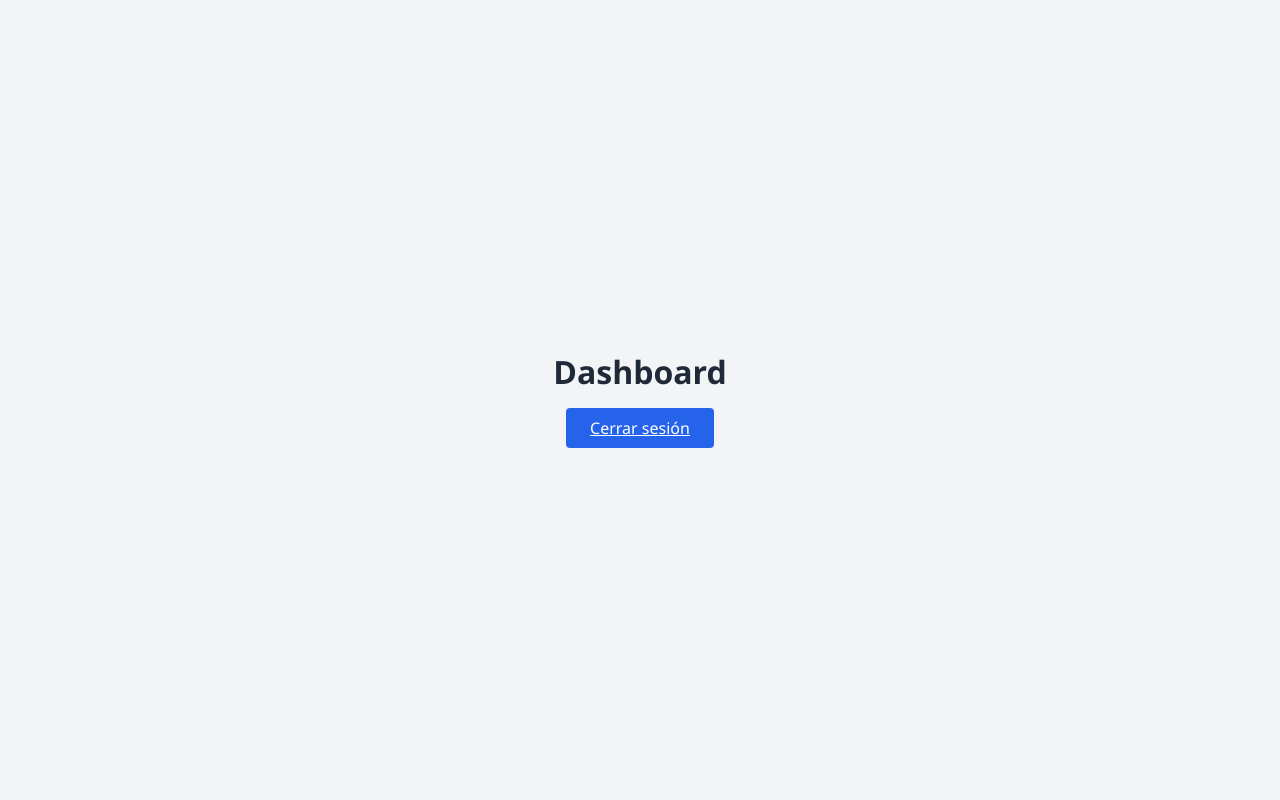
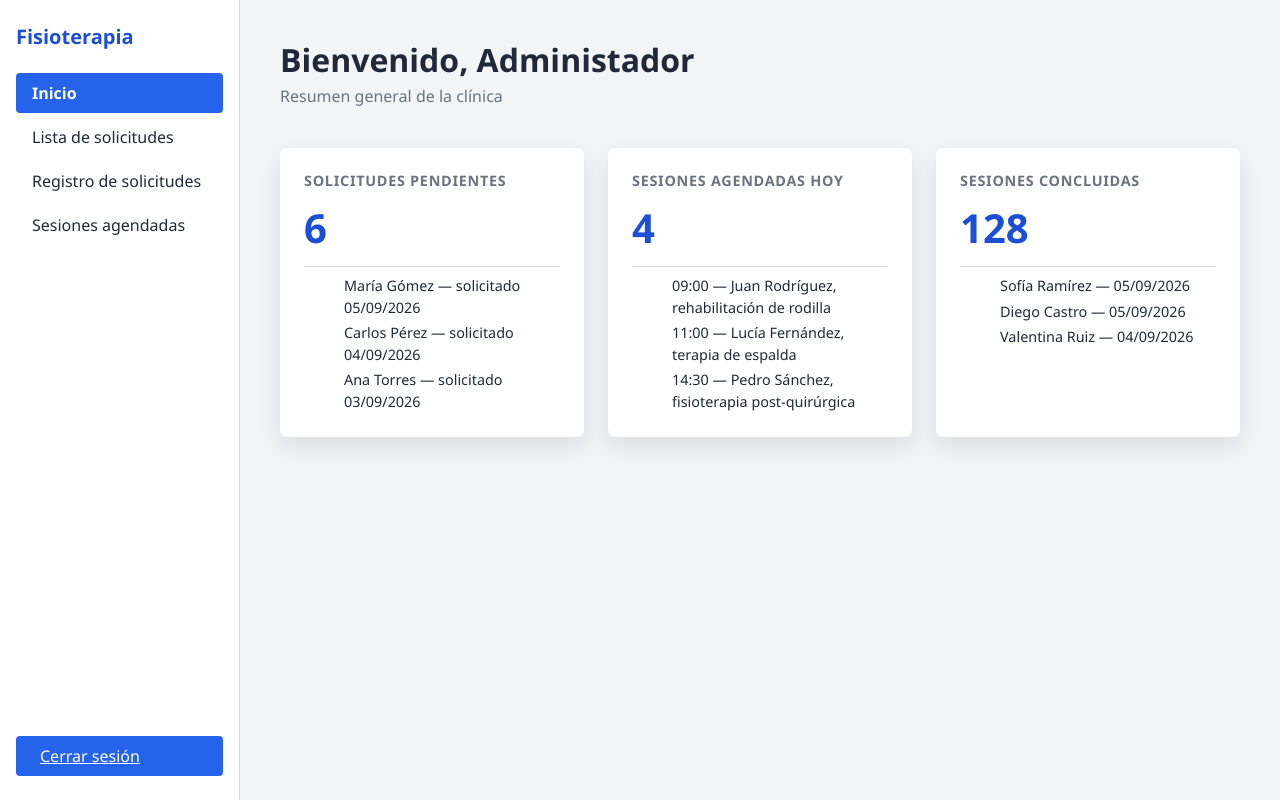
Before and after one commit to joelrios480/practico-html-css, a plain HTML site: page pages/dashboard.html in a window 1280 px wide. Drawn offline with Linux system fonts and the light colour scheme.

Commit message:
feat: dashboard concluido

```diff
--- /dev/null
+++ b/css/common/layout.css
@@ -0,0 +1,83 @@
+/* Layout compartido por las paginas internas de la app (nav lateral + contenido) */
+
+.app-layout {
+  display: flex;
+  min-height: 100vh;
+}
+
+.app-nav {
+  width: 240px;
+  flex-shrink: 0;
+  display: flex;
+  flex-direction: column;
+  gap: var(--spacing-lg);
+  padding: var(--spacing-lg) var(--spacing-md);
+  background-color: var(--color-surface);
+  border-right: 1px solid var(--color-border);
+}
+
+.app-nav-brand h2 {
+  font-size: 1.25rem;
+  color: var(--color-primary-dark);
+}
+
+.nav-list {
+  list-style: none;
+  margin: 0;
+  padding: 0;
+  flex: 1;
+  display: flex;
+  flex-direction: column;
+  gap: var(--spacing-xs);
+}
+
+.nav-link {
+  display: block;
+  padding: var(--spacing-sm) var(--spacing-md);
+  border-radius: var(--radius-sm);
+  color: var(--color-text);
+  text-decoration: none;
+}
+
+.nav-link:hover {
+  background-color: var(--color-bg);
+}
+
+.nav-link-active {
+  background-color: var(--color-primary);
+  color: var(--color-surface);
+  font-weight: 600;
+}
+
+.nav-link-active:hover {
+  background-color: var(--color-primary-dark);
+}
+
+.app-main {
+  flex: 1;
+  padding: var(--spacing-xl);
+}
+
+/* Responsivo: el nav pasa a barra horizontal en pantallas angostas */
+@media (max-width: 768px) {
+  .app-layout {
+    flex-direction: column;
+  }
+
+  .app-nav {
+    width: 100%;
+    flex-direction: row;
+    align-items: center;
+    overflow-x: auto;
+    border-right: none;
+    border-bottom: 1px solid var(--color-border);
+  }
+
+  .nav-list {
+    flex-direction: row;
+  }
+
+  .app-main {
+    padding: var(--spacing-lg) var(--spacing-md);
+  }
+}
--- a/css/dashboard.css
+++ b/css/dashboard.css
@@ -1,12 +1,50 @@
 /* Estilos exclusivos de la pagina de dashboard (pages/dashboard.html) */
 
-.dashboard-page {
-  min-height: 100vh;
+.dashboard-header {
+  margin-bottom: var(--spacing-xl);
+}
+
+.dashboard-header p {
+  margin-top: var(--spacing-xs);
+  color: var(--color-text-light);
+}
+
+.cards-grid {
+  display: grid;
+  grid-template-columns: repeat(auto-fit, minmax(260px, 1fr));
+  gap: var(--spacing-lg);
+}
+
+.card {
   display: flex;
   flex-direction: column;
-  align-items: center;
-  justify-content: center;
-  gap: var(--spacing-md);
-  text-align: center;
-  padding: var(--spacing-md);
+  gap: var(--spacing-sm);
+  background-color: var(--color-surface);
+  border-radius: var(--radius-md);
+  box-shadow: var(--shadow-card);
+  padding: var(--spacing-lg);
 }
+
+.card-title {
+  font-size: 0.9rem;
+  color: var(--color-text-light);
+  text-transform: uppercase;
+  letter-spacing: 0.05em;
+}
+
+.card-count {
+  font-size: 2.5rem;
+  font-weight: 700;
+  color: var(--color-primary-dark);
+}
+
+.card-list {
+  list-style: none;
+  margin: 0;
+  padding-top: var(--spacing-sm);
+  border-top: 1px solid var(--color-border);
+  display: flex;
+  flex-direction: column;
+  gap: var(--spacing-xs);
+  font-size: 0.9rem;
+}
--- a/pages/dashboard.html
+++ b/pages/dashboard.html
@@ -3,16 +3,68 @@
   <head>
     <meta charset="UTF-8" />
     <meta name="viewport" content="width=device-width, initial-scale=1.0" />
-    <title>Dashboard | Fisioterapia</title>
+    <title>Inicio | Fisioterapia</title>
     <link rel="stylesheet" href="../css/normalize.css" />
     <link rel="stylesheet" href="../css/common/variables.css" />
     <link rel="stylesheet" href="../css/common/base.css" />
+    <link rel="stylesheet" href="../css/common/layout.css" />
     <link rel="stylesheet" href="../css/dashboard.css" />
   </head>
   <body>
-    <main class="dashboard-page">
-      <h1>Dashboard</h1>
-      <a class="btn btn-primary" href="../index.html">Cerrar sesión</a>
-    </main>
+    <div class="app-layout">
+      <aside class="app-nav">
+        <div class="app-nav-brand">
+          <h2>Fisioterapia</h2>
+        </div>
+
+        <ul class="nav-list">
+          <li><a class="nav-link nav-link-active" href="dashboard.html" aria-current="page">Inicio</a></li>
+          <li><a class="nav-link" href="lista-solicitudes.html">Lista de solicitudes</a></li>
+          <li><a class="nav-link" href="registro-solicitudes.html">Registro de solicitudes</a></li>
+          <li><a class="nav-link" href="sesiones-agendadas.html">Sesiones agendadas</a></li>
+        </ul>
+
+        <a class="btn btn-primary btn-block" href="../index.html">Cerrar sesión</a>
+      </aside>
+
+      <main class="app-main">
+        <header class="dashboard-header">
+          <h1>Bienvenido, Administador</h1>
+          <p>Resumen general de la clínica</p>
+        </header>
+
+        <section class="cards-grid">
+          <article class="card">
+            <h2 class="card-title">Solicitudes pendientes</h2>
+            <p class="card-count">6</p>
+            <ul class="card-list">
+              <li>María Gómez — solicitado 05/09/2026</li>
+              <li>Carlos Pérez — solicitado 04/09/2026</li>
+              <li>Ana Torres — solicitado 03/09/2026</li>
+            </ul>
+          </article>
+
+          <article class="card">
+            <h2 class="card-title">Sesiones agendadas hoy</h2>
+            <p class="card-count">4</p>
+            <ul class="card-list">
+              <li>09:00 — Juan Rodríguez, rehabilitación de rodilla</li>
+              <li>11:00 — Lucía Fernández, terapia de espalda</li>
+              <li>14:30 — Pedro Sánchez, fisioterapia post-quirúrgica</li>
+            </ul>
+          </article>
+
+          <article class="card">
+            <h2 class="card-title">Sesiones concluidas</h2>
+            <p class="card-count">128</p>
+            <ul class="card-list">
+              <li>Sofía Ramírez — 05/09/2026</li>
+              <li>Diego Castro — 05/09/2026</li>
+              <li>Valentina Ruiz — 04/09/2026</li>
+            </ul>
+          </article>
+        </section>
+      </main>
+    </div>
   </body>
 </html>
```
